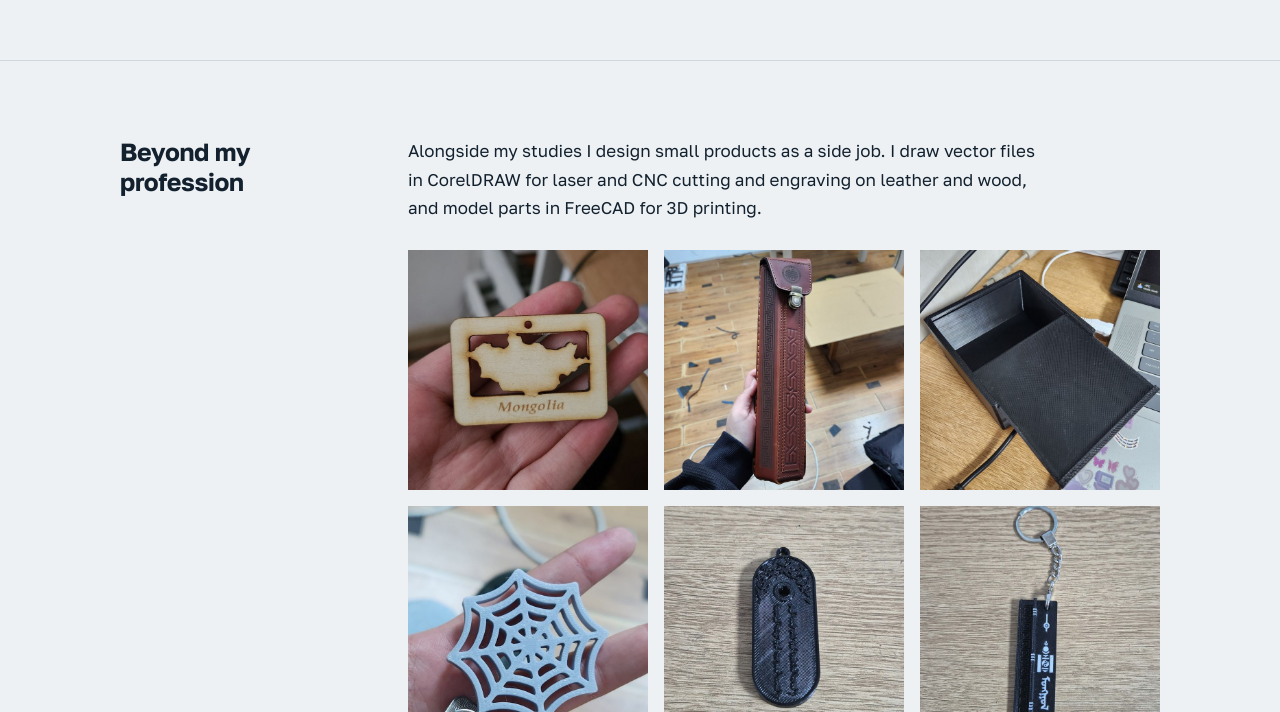
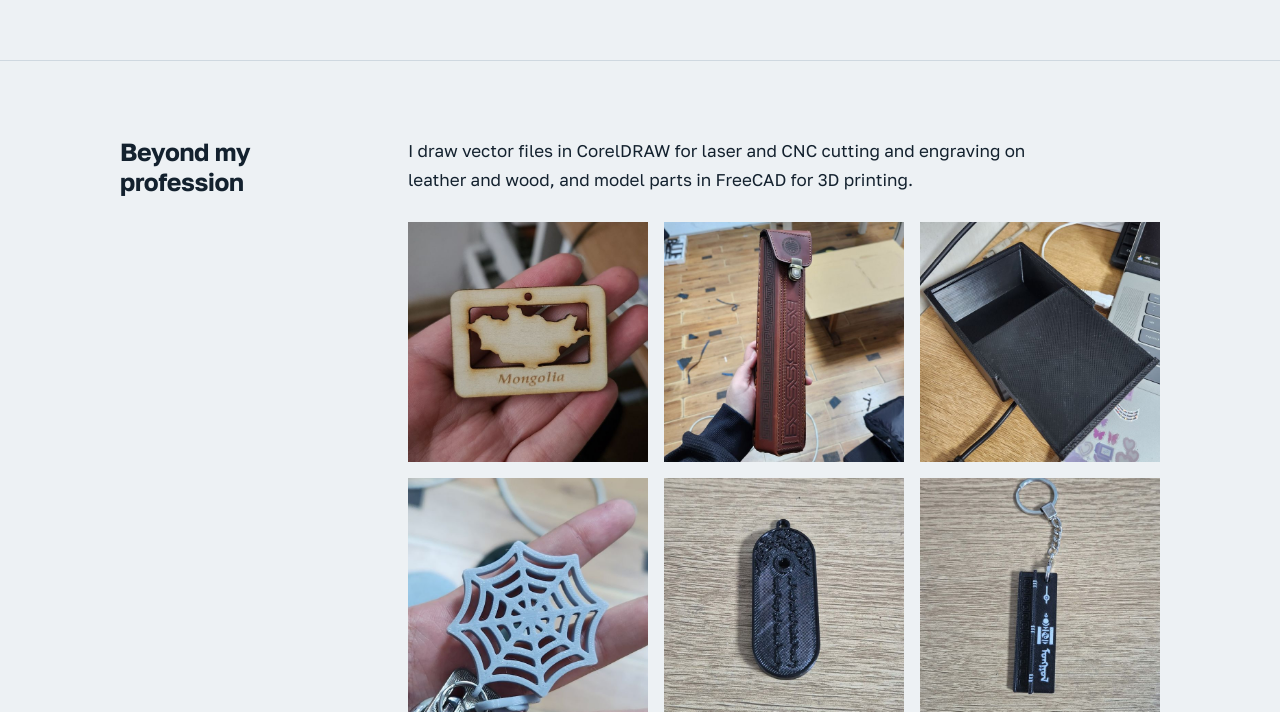
Before and after one commit to tergeln/portfolio, a plain HTML site: page index.html in a window 1280 px wide. Shown: the part 2780-3492 px from the top of the page. Drawn offline with Linux system fonts and the light colour scheme.

Commit message:
Remove side-job sentence
Co-Authored-By: Claude Opus 5.5 <noreply@anthropic.com>
Claude-Session: https://claude.ai/code/session_016HQ3B7G7qLJPwXNtQGVJg6

```diff
--- a/index.html
+++ b/index.html
@@ -150,7 +150,7 @@
         <h2 data-i18n="making.title">Beyond my profession</h2>
         <div>
           <div class="prose">
-            <p data-i18n="making.p1">Alongside my studies I design small products as a side job. I draw vector files in CorelDRAW for laser and CNC cutting and engraving on leather and wood, and model parts in FreeCAD for 3D printing.</p>
+            <p data-i18n="making.p1">I draw vector files in CorelDRAW for laser and CNC cutting and engraving on leather and wood, and model parts in FreeCAD for 3D printing.</p>
           </div>
           <div class="works">
             <figure><div class="sheet photo"><img src="assets/work/made-keychain.jpg" alt="Laser-cut wooden keychain" loading="lazy" width="700" height="700"></div></figure>
--- a/script.js
+++ b/script.js
@@ -20,7 +20,7 @@
     'p2.b2': 'Хэрэглэгч хүнсээ бүртгэн удирдаж, хиймэл оюуны санал болгосон жор авах боломжтой.',
     'p2.b3': 'Хоол хийх зөвлөгөө өгдөг хиймэл оюун туслах болон шим тэжээлийн мэдээллийг хянах эрүүл мэндийн самбартай.',
     'making.title': 'Мэргэжлээс гадуурх ур чадвар',
-    'making.p1': 'Сурахын хажуугаар жижиг бүтээгдэхүүний загвар гаргадаг. CorelDRAW дээр арьс, модыг лазер болон CNC машинаар зүсэх, сийлэх вектор зураг зурж, FreeCAD дээр 3D хэвлэлийн эд ангийн загвар хийдэг.',
+    'making.p1': 'CorelDRAW дээр арьс, модыг лазер болон CNC машинаар зүсэх, сийлэх вектор зураг зурж, FreeCAD дээр 3D хэвлэлийн эд ангийн загвар хийдэг.',
     'p3.title': 'Цэцгийн зураг ангилагч (Python, машин сургалт)', 'p3.role': 'Хэв танилтын үндэс хичээлийн төсөл, МУИС · 2025 оны 12-р сар',
     'p3.b1': 'FLOWER17 датасетийн 1360 зурагт тулгуурлан цэцгийг 17 төрөлд ангилна.',
     'p3.b2': 'OpenCV ашиглан хэлбэр, бүтэц, өнгөний шинжүүдийг (Hu Moments, Haralick texture, HSV өнгөний гистограмм) ялгаж гаргасан.',
```
